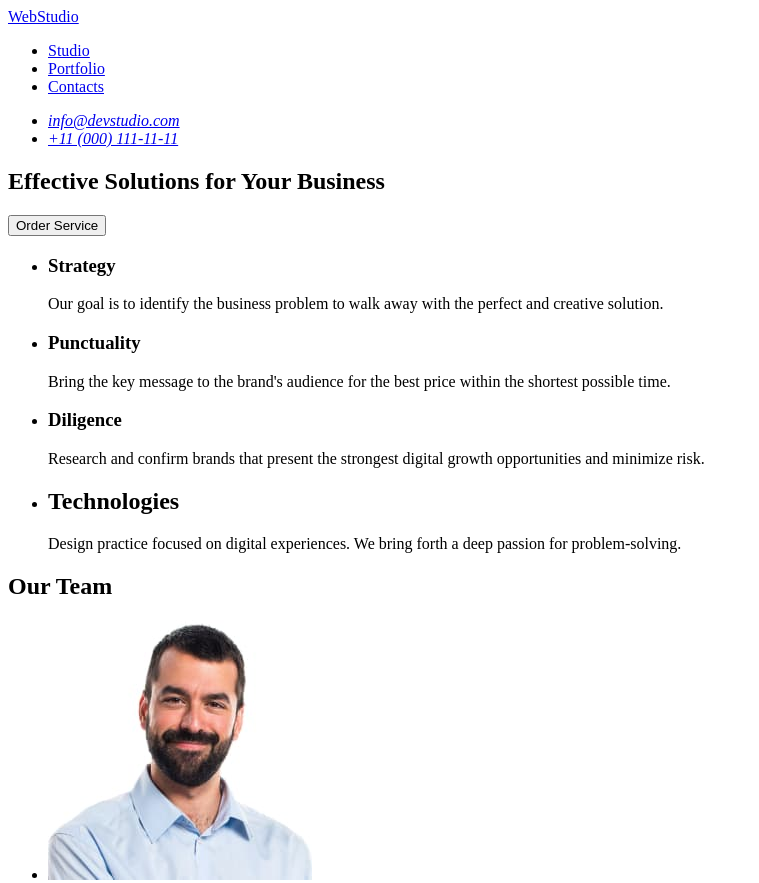
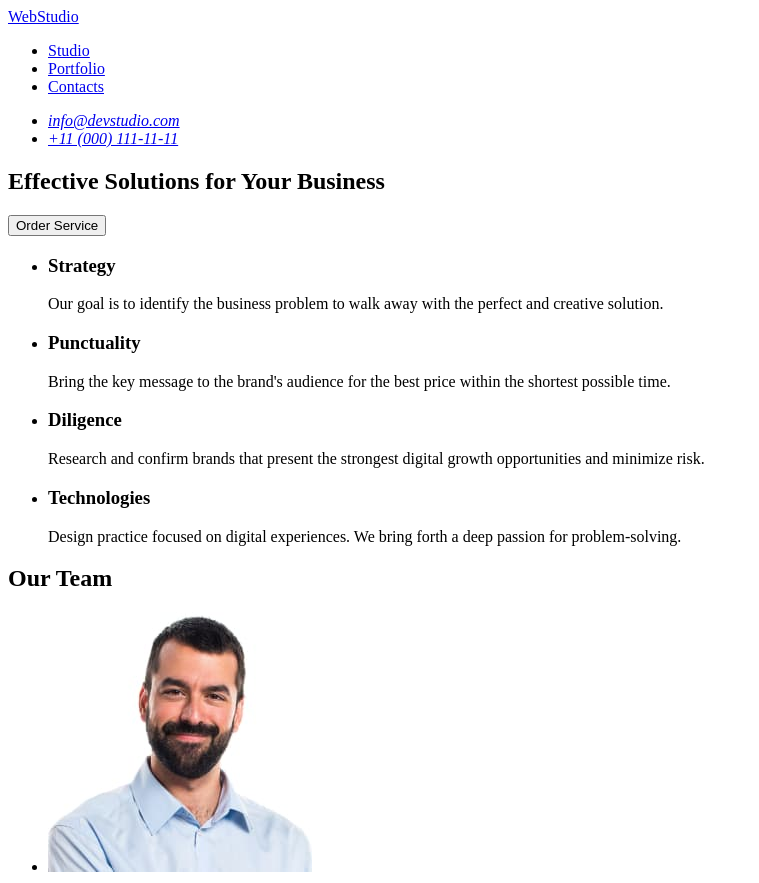
Before and after one commit to AnnaBaraniuk/goit-markup-hw-01, a plain HTML site: page index.html in a window 1280 px wide. Shown: the top 883 px of the page, without its empty margins (0-759 px from the left). Drawn offline with Linux system fonts and the light colour scheme.

Commit message:
hw 1, html markup, has been edited_1

```diff
--- a/index.html
+++ b/index.html
@@ -29,7 +29,7 @@
                     <a href="mailto:info@devstudio.com">info@devstudio.com</a>
                 </li>
                 <li>
-                    <a href="tel:+11(000)1111111 ">+11 (000) 111-11-11</a>
+                    <a href="tel:+11(000)1111111">+11 (000) 111-11-11</a>
                 </li>
             </ul>
         </address>
@@ -64,7 +64,7 @@
                     </p>
                 </li>
                 <li>
-                    <h2>Technologies</h2>
+                    <h3>Technologies</h3>
                     <p>
                         Design practice focused on digital experiences. We bring forth a
                         deep passion for problem-solving.
```
